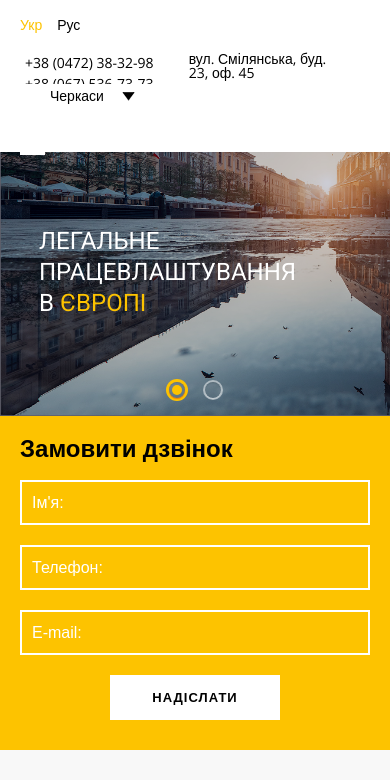
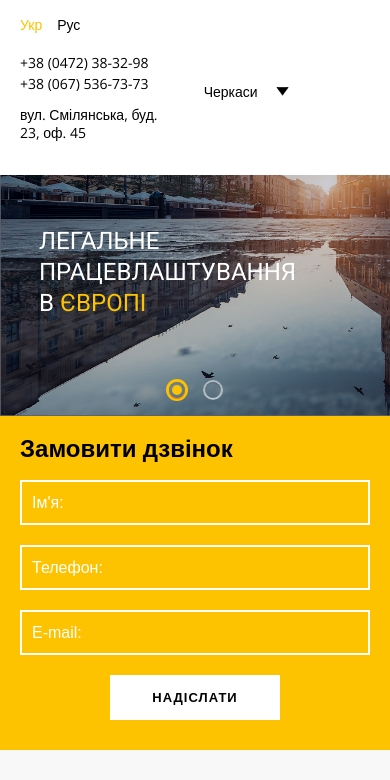
Before and after one commit to Irina23/euro-center, a website: page src/index.jade in a window 390 px wide. Shown: the part 64-844 px from the top of the page. Drawn offline with nearby package versions, Linux system fonts and the light colour scheme; some packages are replaced by stand-ins of ours; files that its build step writes are made by us from their sources; files whose address does not match are found by name.

Commit message:
fixed header mobile

```diff
--- a/src/css/main.sass
+++ b/src/css/main.sass
@@ -1341,11 +1341,12 @@ footer
             width: 150px
             font-size: 14px
             margin: 0 5px
-            height: 32px
+            height: 39px
             overflow: hidden
+            line-height: 1.3em
           .block_address
-            height: 32px
-            overflow: hidden
+            //height: 32px
+            //overflow: hidden
           .block_phone
             //height: 16px
             //overflow: hidden
@@ -1513,7 +1514,7 @@ footer
   .top-line
     .wrap
       .lang-holder
-        padding-right: 230px
+        padding-right: 190px
 
   #menu-holder
     #menu
@@ -1576,7 +1577,7 @@ footer
         padding-right: 0
       .header-phone
         float: right
-        margin-top: 17px
+        margin-top: 7px
 
       .header-phone .city
         margin-right: 15px
@@ -1795,6 +1796,16 @@ footer
   #faq .slider_faq .item_faq h4
     white-space: inherit
 
+@media screen and (max-width: 500px)
+  .top-line .wrap .header-phone .phone_list > div .block_phone, .top-line .wrap .header-phone .phone_list > div .block_address
+
+    display: block
+    margin: auto
+    margin-bottom: 15px
+    &:last-child
+       margin-bottom: 0
+
+
 @media screen and (max-width: 480px)
   body .main_slider .sl-slider h2
     font-size: 24px
```
Also changed, not shown: dist/css/main.css.
